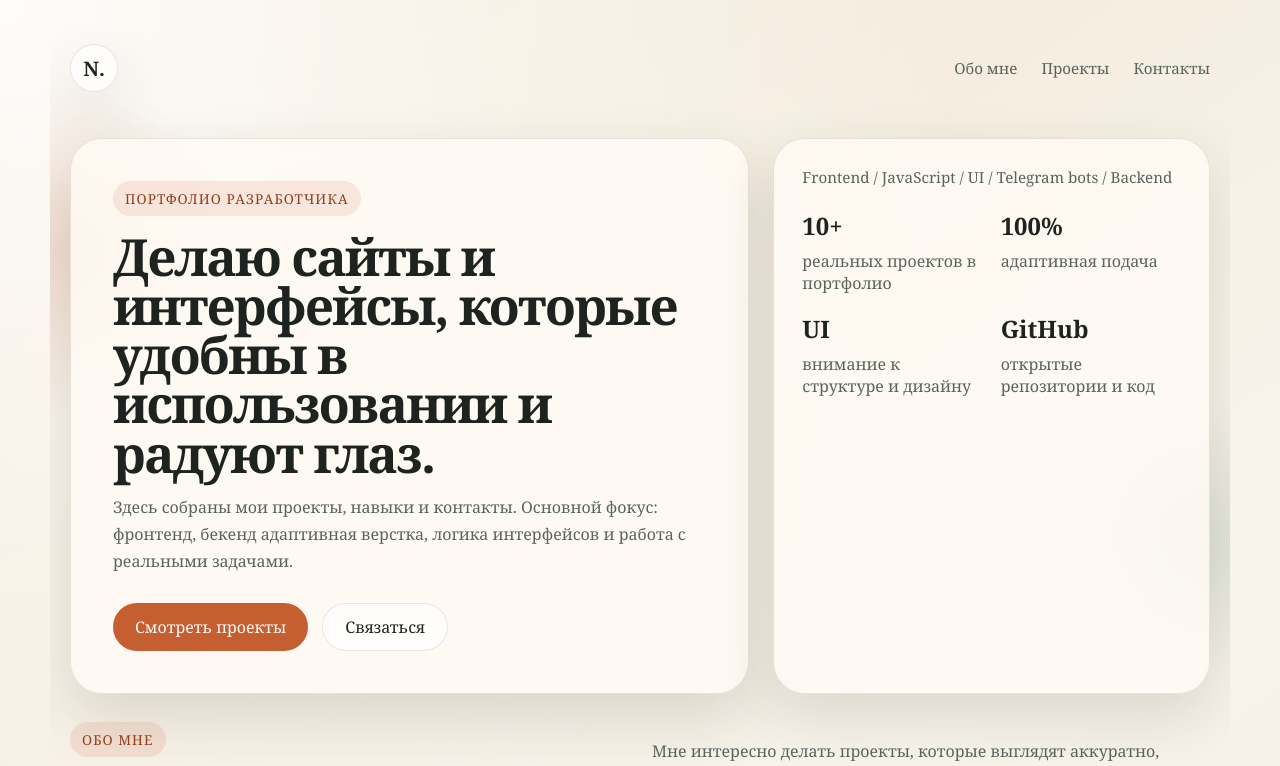
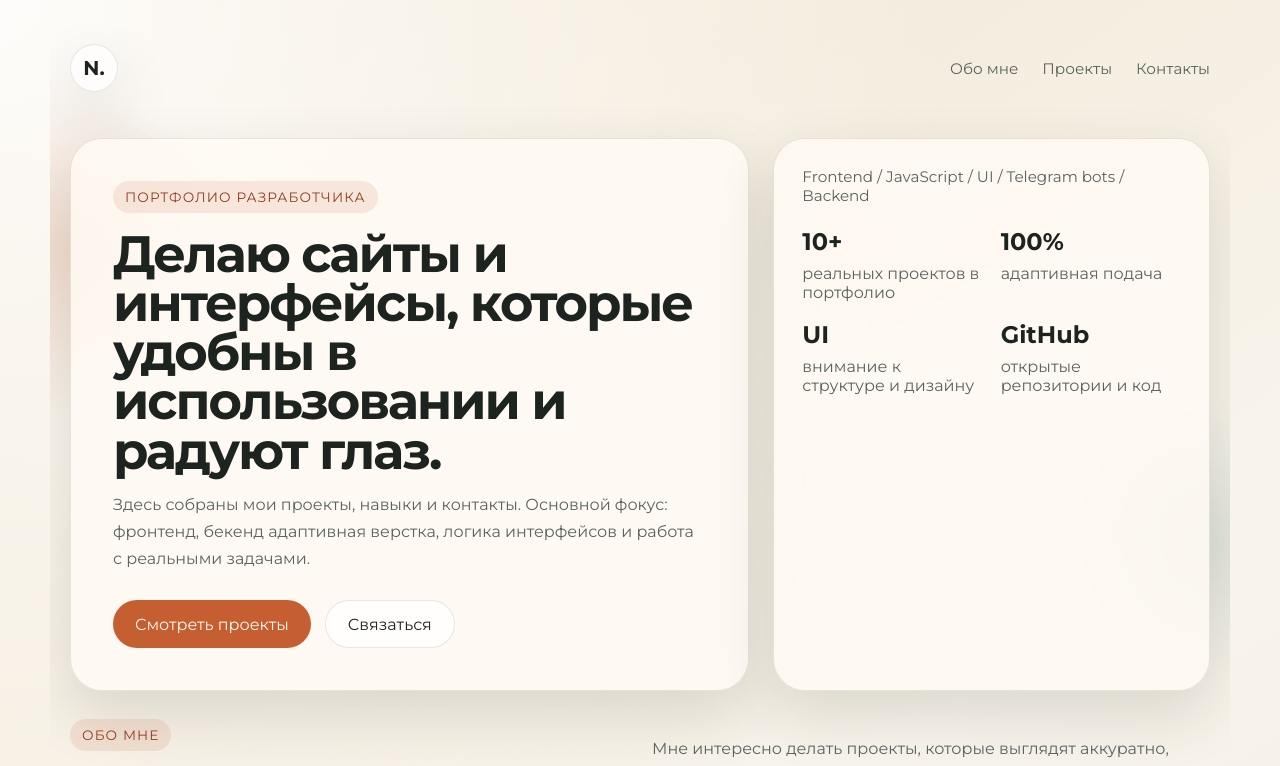
Before and after one commit to snanelx/NEKIFOROV, a Next.js app: page / in a window 1280 px wide. Shown: the top 766 px of the page. Built offline with nearby package versions, Linux system fonts and the light colour scheme.

Commit message:
Обновил шрифт

```diff
--- a/app/globals.css
+++ b/app/globals.css
@@ -1,3 +1,4 @@
+@import url("https://fonts.googleapis.com/css2?family=Montserrat:wght@400;500;700;800&display=swap");
 :root {
   color-scheme: light;
   --bg: #f4efe6;
@@ -27,7 +28,7 @@ html {
 body {
   margin: 0;
   min-width: 320px;
-  font-family: Georgia, "Times New Roman", serif;
+  font-family: Montserrat, "Times New Roman", serif;
   color: var(--text);
   background:
     radial-gradient(circle at top left, rgba(255, 255, 255, 0.9), transparent 32%),
@@ -158,7 +159,7 @@ textarea {
 .hero-copy h1,
 .section h2 {
   margin: 0;
-  font-size: clamp(2.2rem, 4vw, 4.6rem);
+  font-size: clamp(2.2rem, 4vw, 4rem);
   line-height: 0.96;
   letter-spacing: -0.04em;
 }
```
